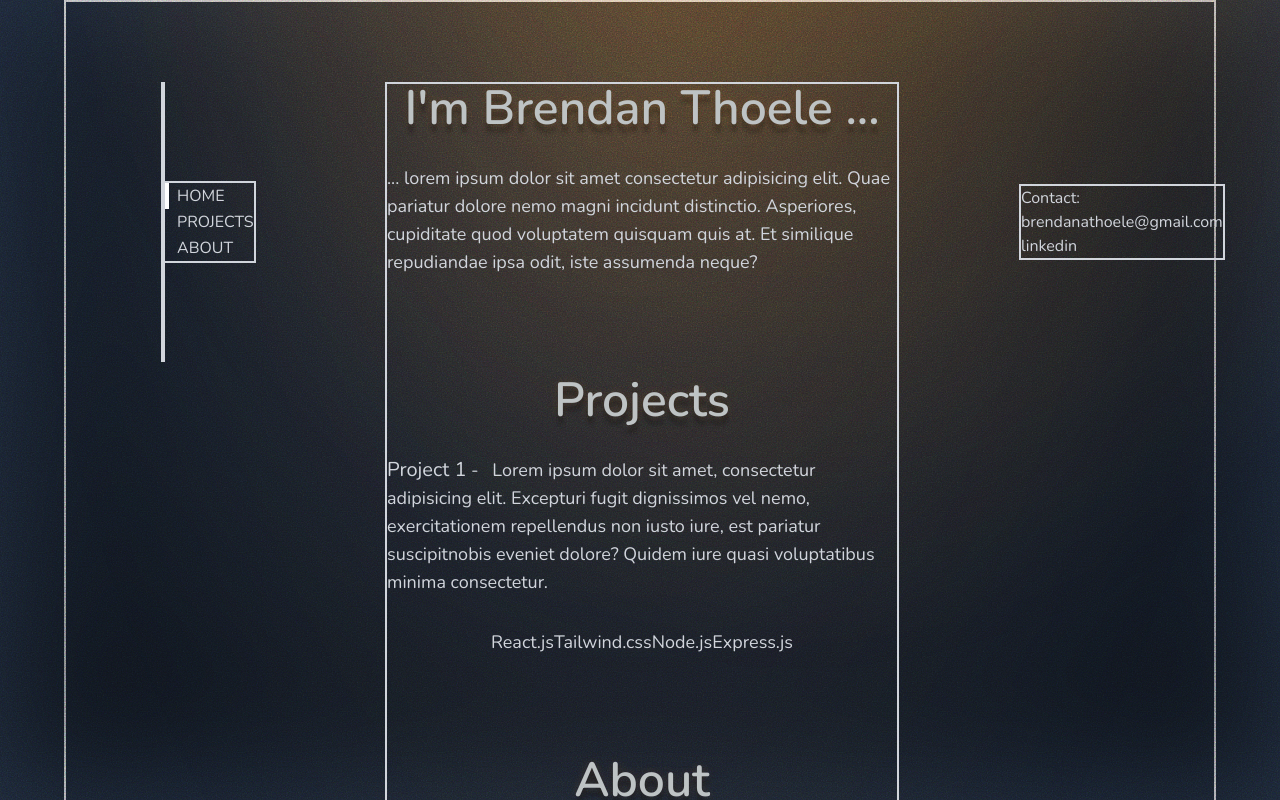
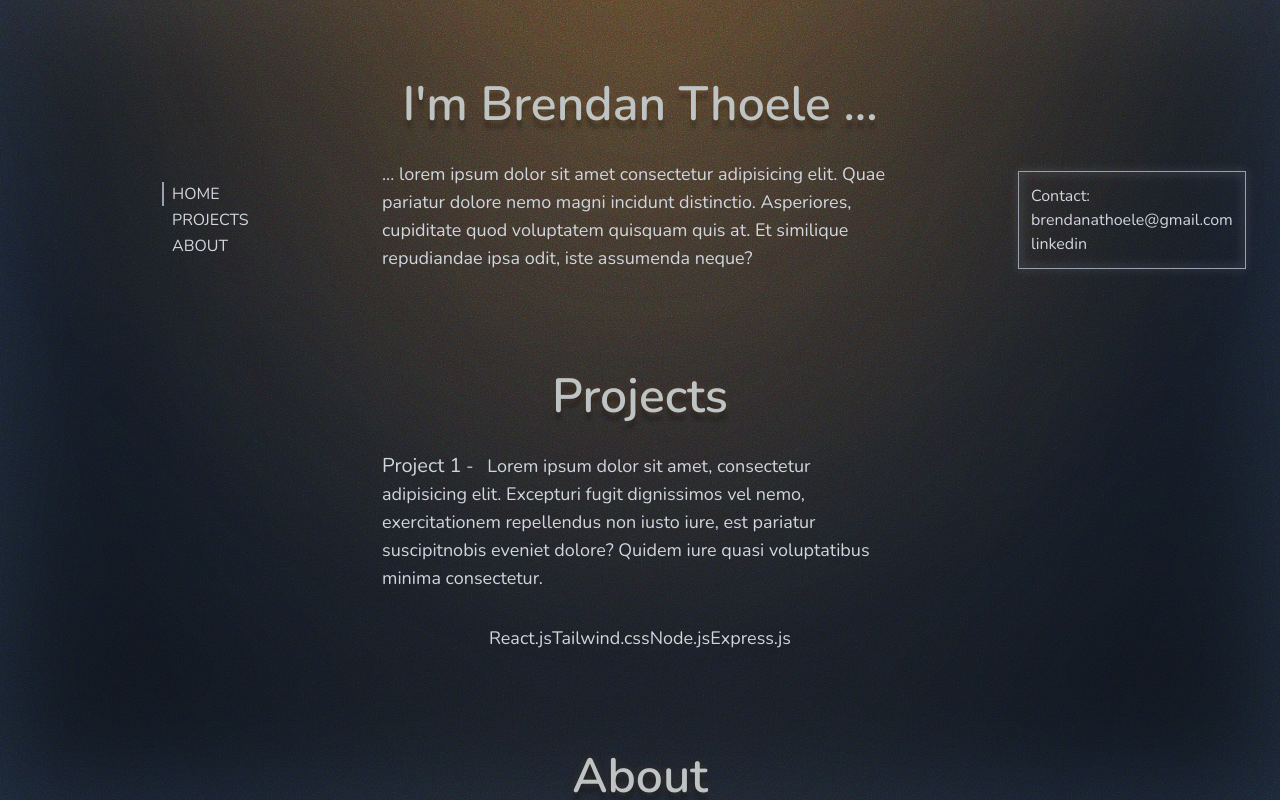
Before and after one commit to bathoele/portfolio-modern, a React app: page / in a window 1280 px wide. Shown: the top 800 px of the page. Built offline with nearby package versions, Linux system fonts and the light colour scheme; the HTML template or start-up script is replaced by a standard one.

Commit message:
Center the glow

```diff
--- a/src/App.jsx
+++ b/src/App.jsx
@@ -10,7 +10,7 @@ function App() {
   return (
     <div className="bg-gray-800">
       <GrainBackground />
-      <div className="flex flex-row p-15 pt-20 justify-center gap-30 text-gray-300 border-2 max-w-[90%] mx-auto">
+      <div className="flex flex-row p-15 pt-20 justify-center gap-30 text-gray-300 max-w-[90%] mx-auto">
         <NavMenu changePage={setPage} currentPage={currentPage} />
         <PageDisplay page={currentPage} setPage={setPage} />
         <ContactCard />
--- a/src/ContactCard.jsx
+++ b/src/ContactCard.jsx
@@ -3,7 +3,8 @@ import React from "react";
 export default function ContactCard() {
   return (
     <div className="h-70 flex flex-col justify-center z-5">
-      <div className="fixed border-2">
+      <div className="fixed border-1 border-gray-400 p-3">
+        <div className="absolute border-1 border-gray-400 blur-xs w-full h-full inset-0"></div>
         <h3>Contact:</h3>
         <ul>
           <li>brendanathoele@gmail.com</li>
--- a/src/GrainBackground.jsx
+++ b/src/GrainBackground.jsx
@@ -11,7 +11,7 @@ export default function GrainBackground() {
           backgroundSize: '200px 200px',
         }}
       />
-      <div className="pointer-events-none fixed inset-0 -top-75 -left-100 w-600 h-375 mx-auto z-1 blur-3xl transition-color animate-pulse [animation-duration:7s]"
+      <div className="pointer-events-none fixed left-1/2 -translate-x-1/2 -top-75 w-600 h-375 z-1 blur-3xl transition-color animate-pulse [animation-duration:7s]"
         style={{ background: 'radial-gradient(ellipse at top, rgba(255, 145, 0, 0.29) 5%, transparent 45% )' }}
       />
       <div className="pointer-events-none fixed inset-0 -top-75 w-1/1 h-375 mx-auto z-1 blur-3xl"
--- a/src/NavMenu.jsx
+++ b/src/NavMenu.jsx
@@ -4,11 +4,11 @@ function NavMenu({ changePage, currentPage }) {
 
   return (
 
-    <nav className="h-70 flex relative -left-25 flex-col justify-center z-5 border-2">
-      <ul className="leading-relaxed border-2 fixed">
-        <li><span className={`${currentPage === "home" ? "border-white" : "border-transparent"} border-2 mr-2 transition-all duration-300 ease-in-out`}></span><button onClick={() => changePage("home")}>HOME</button></li>
-        <li><span className={`${currentPage === "projects" ? "border-white" : "border-transparent"} border-2 mr-2 transition-all duration-300 ease-in-out`}></span><button className={currentPage === "projects" ? "" : ""} onClick={() => changePage("projects")}>PROJECTS</button></li>
-        <li><span className={`${currentPage === "about" ? "border-white" : "border-transparent"} border-2 mr-2 transition-all duration-300 ease-in-out`}></span><button className={currentPage === "about" ? "" : ""} onClick={() => changePage("about")}>ABOUT</button></li>
+    <nav className="h-70 flex relative -left-25 flex-col justify-center z-5">
+      <ul className="leading-relaxed fixed">
+        <li><span className={`${currentPage === "home" ? "border-gray-400" : "border-transparent"} border-1 mr-2 transition-all duration-300 ease-in-out`}></span><button onClick={() => changePage("home")}>HOME</button></li>
+        <li><span className={`${currentPage === "projects" ? "border-gray-400" : "border-transparent"} border-1 mr-2 transition-all duration-300 ease-in-out`}></span><button className={currentPage === "projects" ? "" : ""} onClick={() => changePage("projects")}>PROJECTS</button></li>
+        <li><span className={`${currentPage === "about" ? "border-gray-400" : "border-transparent"} border-1 mr-2 transition-all duration-300 ease-in-out`}></span><button className={currentPage === "about" ? "" : ""} onClick={() => changePage("about")}>ABOUT</button></li>
       </ul>
     </nav>
 
--- a/src/PageDisplay.jsx
+++ b/src/PageDisplay.jsx
@@ -7,7 +7,7 @@ import ContactCard from "./ContactCard"
 function PageDisplay({ page, setPage }) {
 
   return (
-    <div className="w-1/2 max-w-200 z-5 text-lg flex flex-col gap-25 border-2">
+    <div className="w-1/2 max-w-200 z-5 text-lg flex flex-col gap-25">
       <HomePage setPage={setPage} />
       <ProjectsPage />
       <AboutPage />
```
